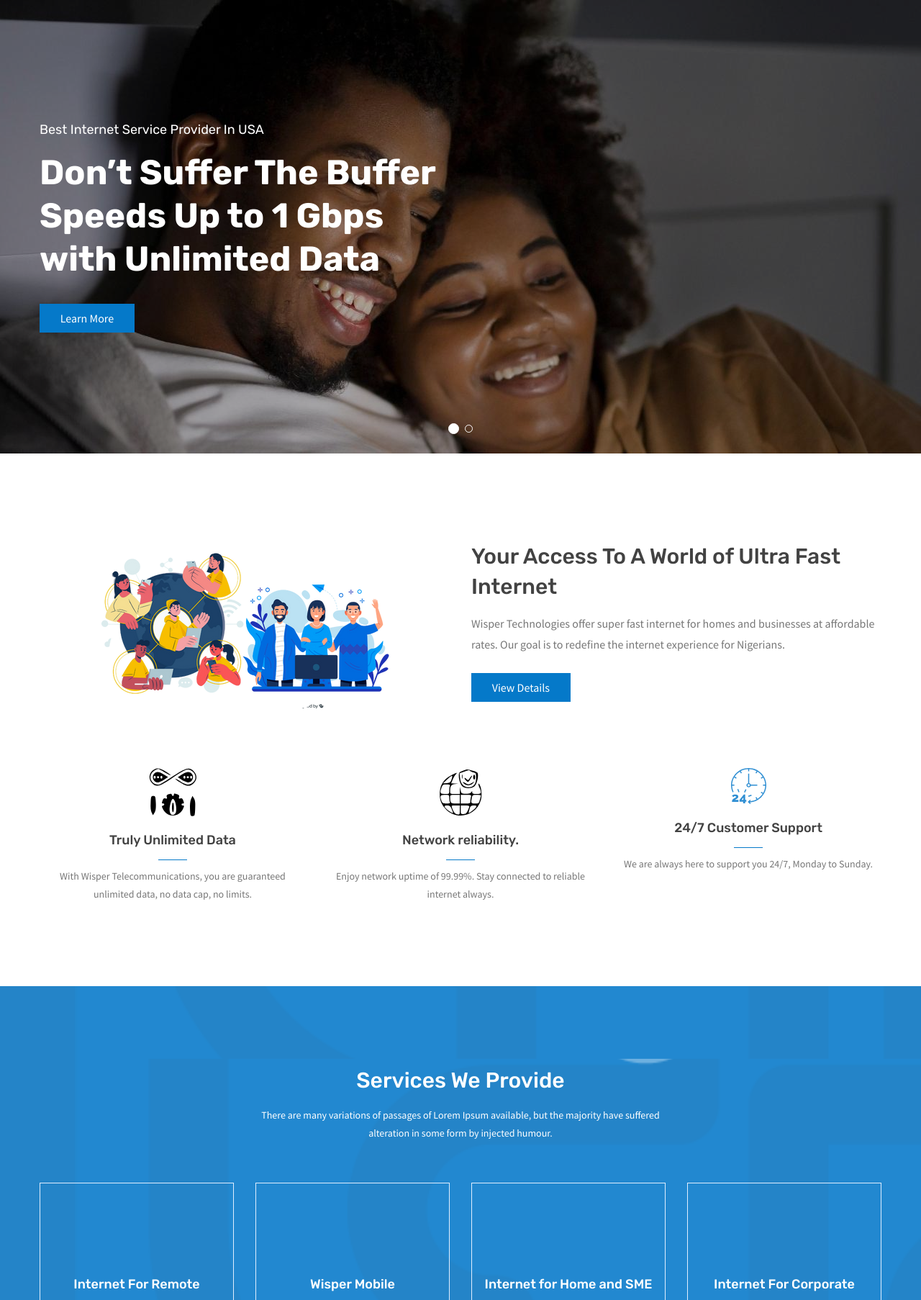
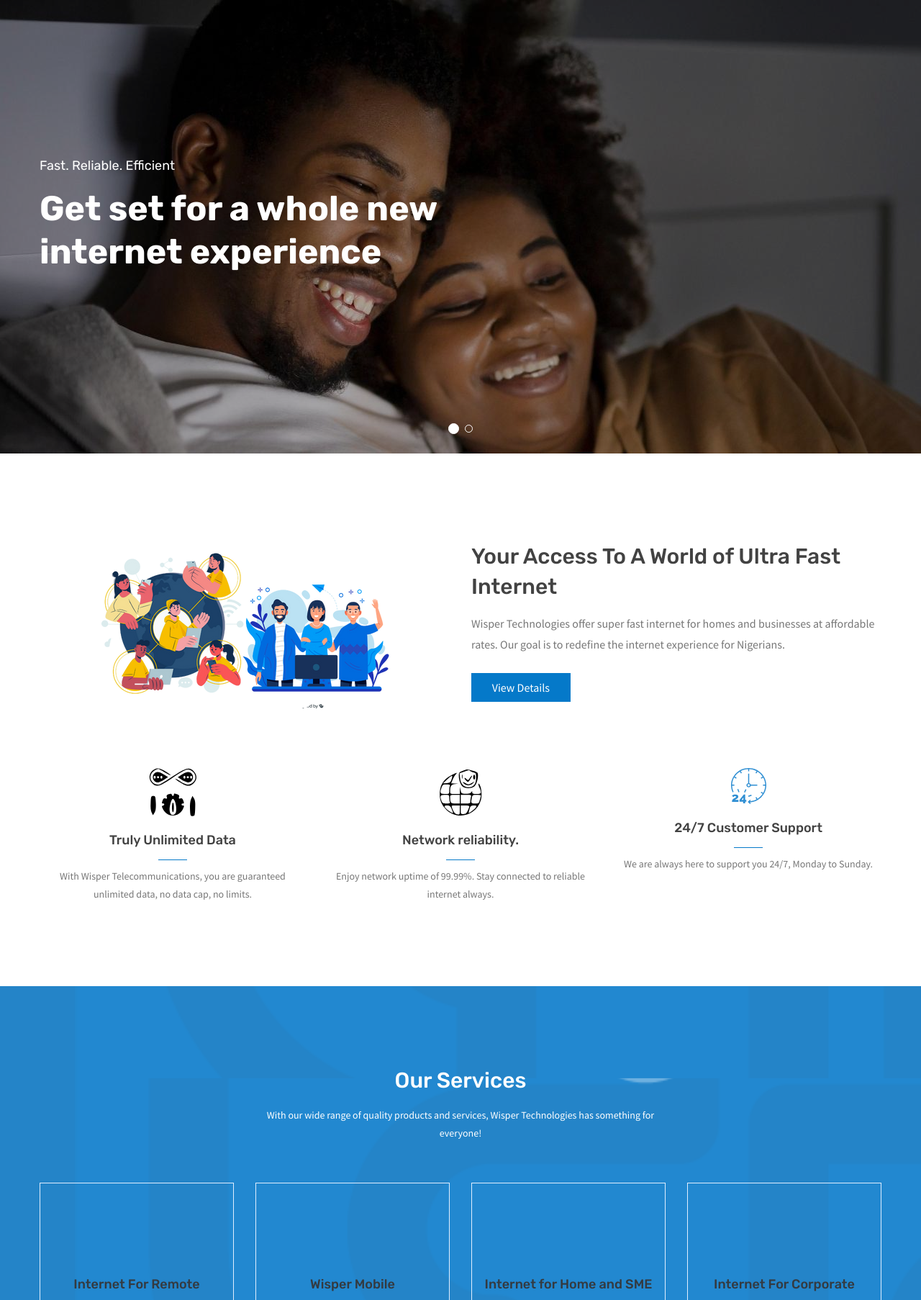
Before and after one commit to WisperHQ/wisper-isp, a PHP site: page / in a window 1280 px wide. Shown: the part 102-1908 px from the top of the page at 72% size. Run offline with PHP 8.4, Linux system fonts and the light colour scheme.

Commit message:
Content Update

```diff
--- a/index.php
+++ b/index.php
@@ -34,7 +34,7 @@
     <?php require "header.php" ?>
     <!-- End of Main header -->
 
-    <!-- Banner -->
+       <!-- Banner -->
     <section>
         <div class="main-slider swiper-container">
             <div class="swiper-wrapper">
@@ -45,9 +45,9 @@
                         <div class="row align-items-center">
                             <div class="col-xl-6 col-lg-8">
                                 <div class="slide-content-inner">
-                                    <h4 data-animate="fadeInUp" data-delay=".05">Best Internet Service Provider In USA</h4>
-                                    <h2 data-animate="fadeInUp" data-delay=".3">Don’t Suffer The Buffer Speeds Up to 1 Gbps with Unlimited Data</h2>
-                                    <a data-animate="fadeInUp" data-delay=".6" href="#" class="btn">Learn More</a>
+                                    <h4 data-animate="fadeInUp" data-delay=".05">Fast. Reliable. Efficient</h4>
+                                    <h2 data-animate="fadeInUp" data-delay=".3">Get set for a whole new internet experience</h2>
+                                    <!--<a data-animate="fadeInUp" data-delay=".6" href="#" class="btn">Learn More</a>-->
                                 </div>
                             </div>
                         </div>
@@ -62,9 +62,9 @@
                         <div class="row align-items-center">
                             <div class=" col-xl-6 col-lg-8">
                                 <div class="slide-content-inner">
-                                    <h4 data-animate="fadeInUp" data-delay=".05">There is Now Way to Become a Internet User</h4>
-                                    <h2 data-animate="fadeInUp" data-delay=".3">Now a Days Internet Is a Useful Thing, Not Passion</h2>
-                                    <a data-animate="fadeInUp" data-delay=".6" href="#" class="btn">Learn More</a>
+                                    <h4 data-animate="fadeInUp" data-delay=".05">Internet At The Snap Of Your Fingers</h4>
+                                    <h2 data-animate="fadeInUp" data-delay=".3">Hop on to the speed side of things</h2>
+                                    <<!--<a data-animate="fadeInUp" data-delay=".6" href="#" class="btn">Learn More</a>-->
                                 </div>
                             </div>
                         </div>
@@ -140,41 +140,41 @@
             <div class="row justify-content-center">
                 <div class="col-xl-6 col-lg-8 col-md-10">
                     <div class="section-title section-title-white text-center" data-animate="fadeInUp" data-delay=".1">
-                        <h2>Services We Provide</h2>
-                        <p>There are many variations of passages of Lorem Ipsum available, but the majority have suffered alteration in some form by injected humour.</p>
+                        <h2>Our Services</h2>
+                        <p>With our wide range of quality products and services, Wisper Technologies has something for everyone!</p>
                     </div>
                 </div>
             </div>
             <div class="row text-white">
                 <div class="col-lg-3 col-sm-6">
                     <div class="single-service text-center" data-animate="fadeInUp" data-delay=".1">
-                        <img  src="img/icons/earth.svg" alt="" class="svg">
-                        <h4 class="text-white">Internet For Remote</h4>
-                        <p>Get fast and reliable internet service for you remote staffs at the comfort of their homes</p>
+                        <img  src="img/icons/earth.svg" alt="" class="svg text-dark">
+                        <h4 class="text-dark">Internet For Remote</h4>
+                        <p>Bring your remote teams closer together, improve productivity, and get more done in less time with our ultra-fast internet service.</p>
                         <a class="text-white" href="internet-remote-work.php">Learn More <i class="fa fa-angle-right"></i></a>
                     </div>
                 </div>
                 <div class="col-lg-3 col-sm-6">
                     <div class="single-service text-center" data-animate="fadeInUp" data-delay=".4">
-                        <img src="img/icons/phone.svg" alt="" class="svg">
-                        <h4 class="text-white">Wisper Mobile</h4>
-                        <p>Save money now while enjoying fast and reliable internet service. Affordable Internet for all.</p>
+                        <img src="img/icons/phone.svg" alt="" class="svg text-dark">
+                        <h4 class="text-dark">Wisper Mobile</h4>
+                        <p>Stay connected with family and loved ones, and never miss out on live updates with Wisper Mobile packages for your smartphones!</p>
                         <a class="text-white" href="internet-wisper-mobile.php">Learn More <i class="fa fa-angle-right"></i></a>
                     </div>
                 </div>
                 <div class="col-lg-3 col-sm-6">
                     <div class="single-service text-center" data-animate="fadeInUp" data-delay=".7">
-                        <img src="img/icons/tv.svg" alt="" class="svg">
-                        <h4 class="text-white">Internet for Home and SME</h4>
-                        <p>Starting at ₦6,600/mo. you can now connect your family and enjoy unlimited streaming and many more</p>
+                        <img src="img/icons/tv.svg" alt="" class="svg text-dark">
+                        <h4 class="text-dark">Internet for Home and SME</h4>
+                        <p>For as low as  ₦6,600/month, you can enjoy internet connection for your homes for streaming movies, live sport games, and connecting your family to the internet.</p>
                         <a class="text-white" href="internet-home-sme.php">Learn More <i class="fa fa-angle-right"></i></a>
                     </div>
                 </div>
                 <div class="col-lg-3 col-sm-6">
                     <div class="single-service text-center" data-animate="fadeInUp" data-delay="1">
-                        <img src="img/icons/server.svg" alt="" class="svg">
-                        <h4 class="text-white">Internet For Corporate</h4>
-                        <p>With our dedicated internet services, enjoy guaranteed high speed with a 97.8% SLA on our services.</p>
+                        <img src="img/icons/server.svg" alt="" class="svg text-dark">
+                        <h4 class="text-dark">Internet For Corporate</h4>
+                        <p>We offer dedicated internet services, with guaranteed high speed and 99.9% SLA on our services.</p>
                         <a class="text-white" href="internet-corporate.php">Learn More <i class="fa fa-angle-right"></i></a>
                     </div>
                 </div>
```
